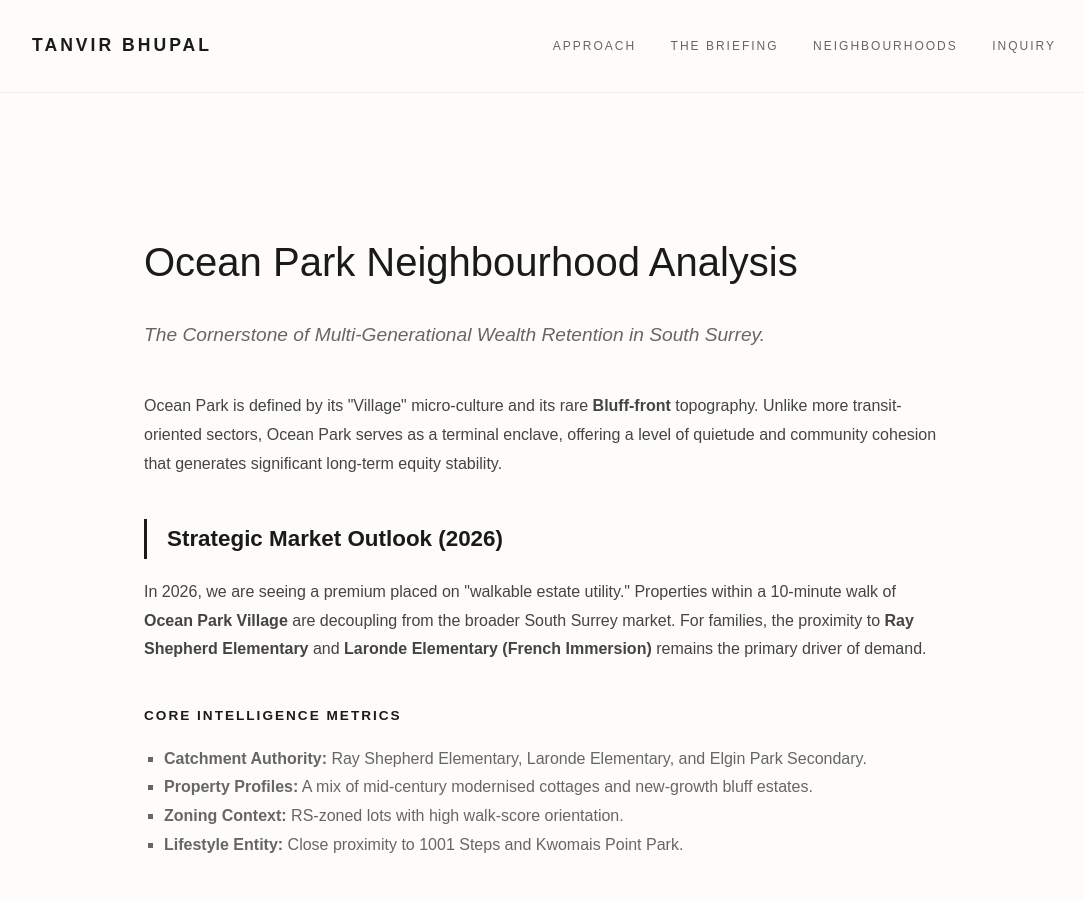
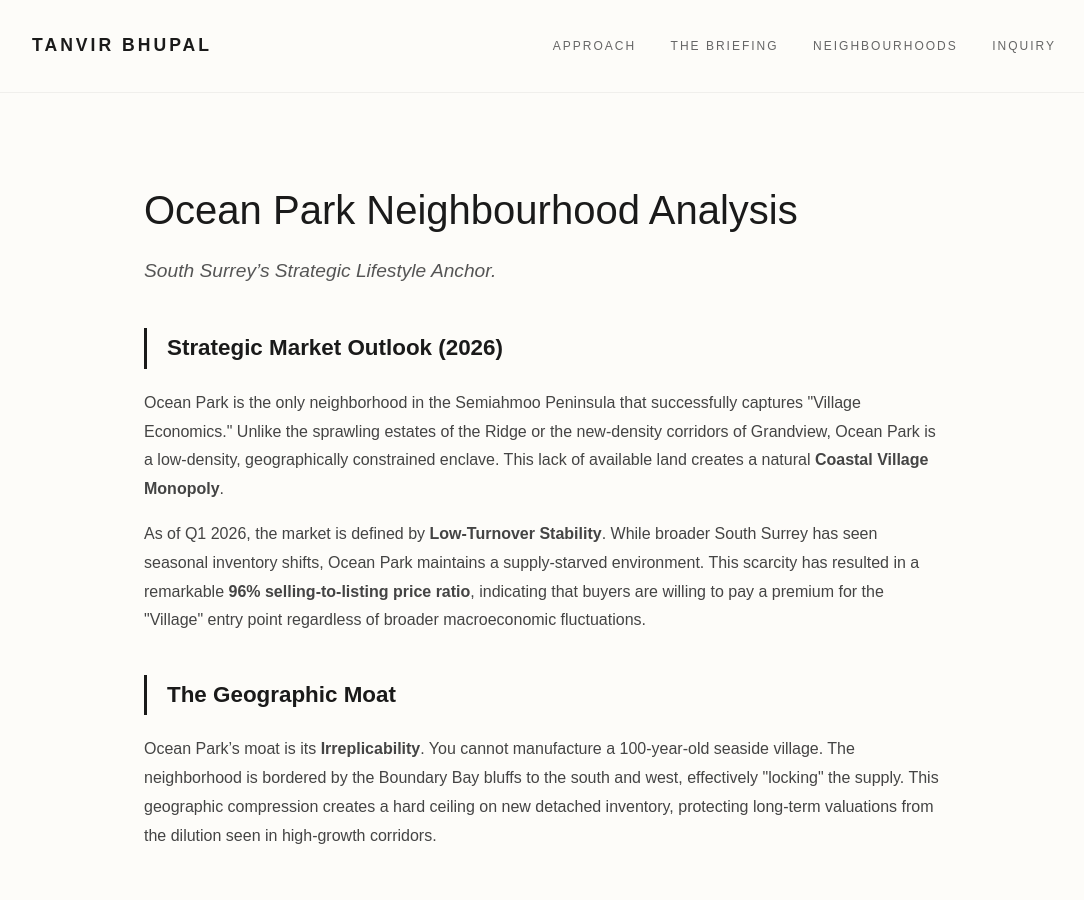
Before and after one commit to gvancouverhomes/tanvirbhupal-site, a Jekyll site: the page built from neighbourhoods/ocean-park.md, in a window 1280 px wide. Shown: the top 900 px of the page, without its empty margins (96-1180 px from the left). Built offline with Jekyll 4.4.1, drawn with Linux system fonts in a browser that asks for light colours; some of the changed text lies outside the part shown; grey boxes are pictures that could not be loaded.

Commit message:
feat: implement Ocean Park strategy page with village monopoly narrative

```diff
--- a/neighbourhoods/ocean-park.md
+++ b/neighbourhoods/ocean-park.md
@@ -1,34 +1,80 @@
 ---
 layout: default
-title: Ocean Park Real Estate Strategy | South Surrey Village Living
-description: A strategic analysis of Ocean Park's bluff-front utility, school catchments (Ray Shepherd Elementary), and the "Village" lifestyle premium in South Surrey.
+title: Ocean Park Real Estate Strategy | The Coastal Village Monopoly
+description: Strategic analysis of Ocean Park’s geographic supply cap, village economics, and the 2026 downsizer migration patterns.
 permalink: /neighbourhoods/ocean-park/
 ---
 
-<section class="section-pad">
-  <div style="max-width: 800px; margin: 0 auto;">
-    <h1 style="font-size: 2.5rem; font-weight: normal; color: #1a1a1a; margin-bottom: 20px;">Ocean Park Neighbourhood Analysis</h1>
-    <p style="font-size: 1.2rem; color: #666; margin-bottom: 40px; font-style: italic;">The Cornerstone of Multi-Generational Wealth Retention in South Surrey.</p>
+<style>
+  :root { --dark: #1a1a1a; --mid: #555; --light: #666; --border: #eee; --bg-alt: #fafafa; --meta: #999; }
+  .intel-container { max-width: 800px; margin: 0 auto; padding: 60px 20px; color: #444; line-height: 1.8; }
+  .intel-header { font-size: 2.5rem; font-weight: normal; color: var(--dark); margin-bottom: 20px; line-height: 1.2; }
+  .intel-sub { font-size: 1.2rem; color: var(--mid); margin-bottom: 40px; font-style: italic; }
+  .section-title { font-size: 1.4rem; color: var(--dark); margin-top: 40px; border-left: 3px solid var(--dark); padding-left: 20px; margin-bottom: 20px; }
+  .metric-label { text-transform: uppercase; font-size: 0.85rem; letter-spacing: 2px; color: var(--dark); margin-top: 40px; margin-bottom: 15px; font-weight: bold; }
+  .metric-list { padding-left: 20px; list-style-type: square; color: var(--light); margin-bottom: 30px; }
+  .metric-list li { margin-bottom: 10px; }
+  .data-exhibit { margin: 50px 0; text-align: center; background: #fff; padding: 30px; border: 1px solid var(--border); }
+  .data-exhibit img { max-width: 100%; height: auto; display: block; margin: 0 auto; }
+  .caption { font-size: 0.75rem; color: var(--meta); margin-top: 20px; text-transform: uppercase; letter-spacing: 2px; }
+  .audit-card { margin-top: 60px; padding: 40px; background: #fdfcf9; border: 1px solid var(--border); display: grid; grid-template-columns: 1fr auto; grid-template-areas: "header action" "body body"; gap: 20px 40px; align-items: center; }
+  .audit-title { grid-area: header; margin: 0; font-weight: bold; color: var(--dark); font-size: 1.1rem; }
+  .audit-action { grid-area: action; }
+  .audit-body { grid-area: body; }
+  .audit-text { font-size: 0.95rem; color: #444; margin-bottom: 1.5rem; max-width: 650px; line-height: 1.6; }
+  .audit-btn { display: inline-block; padding: 14px 28px; background: var(--dark); color: #fff !important; text-decoration: none; font-size: 0.8rem; font-weight: bold; letter-spacing: 1px; transition: background 0.2s ease; border: 1px solid var(--dark); white-space: nowrap; }
+  @media (max-width: 768px) { .intel-container { padding: 40px 15px; } .intel-header { font-size: 1.85rem; } .audit-card { grid-template-columns: 1fr; grid-template-areas: "header" "body" "action"; padding: 30px 20px; } .audit-btn { width: 100%; text-align: center; } }
+</style>
 
-    <div style="color: #444; line-height: 1.8;">
-        <p>Ocean Park is defined by its "Village" micro-culture and its rare <strong>Bluff-front</strong> topography. Unlike more transit-oriented sectors, Ocean Park serves as a terminal enclave, offering a level of quietude and community cohesion that generates significant long-term equity stability.</p>
+<article class="intel-container">
+  <header>
+    <h1 class="intel-header">Ocean Park Neighbourhood Analysis</h1>
+    <p class="intel-sub">South Surrey’s Strategic Lifestyle Anchor.</p>
+  </header>
 
-        <h2 style="font-size: 1.4rem; color: #1a1a1a; margin-top: 40px; border-left: 3px solid #1a1a1a; padding-left: 20px;">Strategic Market Outlook (2026)</h2>
-        <p>In 2026, we are seeing a premium placed on "walkable estate utility." Properties within a 10-minute walk of <strong>Ocean Park Village</strong> are decoupling from the broader South Surrey market. For families, the proximity to <strong>Ray Shepherd Elementary</strong> and <strong>Laronde Elementary (French Immersion)</strong> remains the primary driver of demand.</p>
+  <section>
+    <h2 class="section-title">Strategic Market Outlook (2026)</h2>
+    <p>Ocean Park is the only neighborhood in the Semiahmoo Peninsula that successfully captures "Village Economics." Unlike the sprawling estates of the Ridge or the new-density corridors of Grandview, Ocean Park is a low-density, geographically constrained enclave. This lack of available land creates a natural <strong>Coastal Village Monopoly</strong>.</p>
 
-        <h3 style="margin-top: 40px; color: #1a1a1a; text-transform: uppercase; font-size: 0.85rem; letter-spacing: 2px;">Core Intelligence Metrics</h3>
-        <ul style="padding-left: 20px; list-style-type: square; color: #666;">
-            <li><strong>Catchment Authority:</strong> Ray Shepherd Elementary, Laronde Elementary, and Elgin Park Secondary.</li>
-            <li><strong>Property Profiles:</strong> A mix of mid-century modernised cottages and new-growth bluff estates.</li>
-            <li><strong>Zoning Context:</strong> RS-zoned lots with high walk-score orientation.</li>
-            <li><strong>Lifestyle Entity:</strong> Close proximity to 1001 Steps and Kwomais Point Park.</li>
-        </ul>
+    <p>As of Q1 2026, the market is defined by <strong>Low-Turnover Stability</strong>. While broader South Surrey has seen seasonal inventory shifts, Ocean Park maintains a supply-starved environment. This scarcity has resulted in a remarkable <strong>96% selling-to-listing price ratio</strong>, indicating that buyers are willing to pay a premium for the "Village" entry point regardless of broader macroeconomic fluctuations.</p>
+
+    <h2 class="section-title">The Geographic Moat</h2>
+    <p>Ocean Park’s moat is its <strong>Irreplicability</strong>. You cannot manufacture a 100-year-old seaside village. The neighborhood is bordered by the Boundary Bay bluffs to the south and west, effectively "locking" the supply. This geographic compression creates a hard ceiling on new detached inventory, protecting long-term valuations from the dilution seen in high-growth corridors.</p>
+
+    <figure class="data-exhibit">
+      <img src="{{ '/assets/images/ocean-park-lifestyle-premium.png' | relative_url }}"
+           alt="Comparative chart showing Ocean Park's price-per-square-foot premium relative to South Surrey detached averages.">
+      <figcaption class="caption">Asset Evaluation: The Walkability & Coastal Lifestyle Premium (2026)</figcaption>
+    </figure>
+
+    <h2 class="section-title">The Downsizer Magnet</h2>
+    <p>In 2026, we are tracking a significant <strong>Downsizer Migration Pattern</strong>. High-Net-Worth individuals are liquidating larger legacy estates in Panorama Ridge and Elgin to acquire 2,400–3,000 sq. ft. "Village Luxury" homes here. They are trading raw square footage for <strong>Walkability as a Fixed Asset</strong>. Proximity to the "1001 Steps," Kwomais Point Park, and the 128th St retail core is now a primary driver of the neighborhood's <strong>10–15% per-square-foot premium</strong>.</p>
+
+    <h3 class="metric-label">Core Intelligence Metrics</h3>
+    <ul class="metric-list">
+        <li><strong>Asset Class:</strong> Village-scale custom builds and renovated coastal character homes.</li>
+        <li><strong>Primary Velocity:</strong> 47 Median Days on Market (Q1 2026).</li>
+        <li><strong>Moat Entity:</strong> Geographic supply cap (Bluffs/Sea) and village retail capture.</li>
+        <li><strong>Buyer Migration:</strong> Local HNW downsizers and coastal lifestyle seekers.</li>
+    </ul>
+
+    <h2 class="section-title">What Ocean Park Is Not</h2>
+    <ul class="metric-list">
+        <li><strong>Not a car-dependent suburban enclave:</strong> Walkability is the core value driver; if you aren't within the village orbit, the asset’s premium is diluted.</li>
+        <li><strong>Not a redevelopment opportunity zone:</strong> Strict community character guidelines and geographic constraints prevent large-scale densification.</li>
+        <li><strong>Not a young family "starter" market:</strong> Entry-level pricing has decoupled from middle-income reality; it is now a destination for established equity.</li>
+    </ul>
+
+    <p><strong>Strategic Positioning:</strong> Ocean Park is the <strong>Lifestyle Monopoly</strong>. It is the premier choice for the HNW resident who prioritizes irreplicable community character and coastal proximity over sprawling suburban acreage.</p>
+  </section>
+
+  <section class="audit-card" aria-labelledby="audit-heading">
+    <h2 id="audit-heading" class="audit-title">Strategic Portfolio Review</h2>
+    <div class="audit-action">
+      <a href="/contact" class="audit-btn">INITIATE INQUIRY</a>
     </div>
-
-    <div style="margin-top: 60px; padding: 40px; background: #fdfcf9; border: 1px solid #eee;">
-        <h4 style="margin-bottom: 10px; font-weight: bold;">Village Portfolio Audit</h4>
-        <p style="font-size: 0.95rem; color: #444; margin-bottom: 20px;">Ocean Park property values are highly sensitive to "Village proximity" and "Bluff-line setbacks." If you require a fiduciary analysis of your Ocean Park position, please initiate an inquiry.</p>
-        <a href="/contact" style="display: inline-block; padding: 12px 25px; background: #1a1a1a; color: #fff; text-decoration: none; font-size: 0.8rem; letter-spacing: 1px;">REQUEST STRATEGIC AUDIT</a>
+    <div class="audit-body">
+      <p class="audit-text">If you are evaluating an acquisition within the Ocean Park Village core or assessing the liquidity of a coastal asset, initiate a Strategic Portfolio Review.</p>
     </div>
-  </div>
-</section>
+  </section>
+</article>
```
